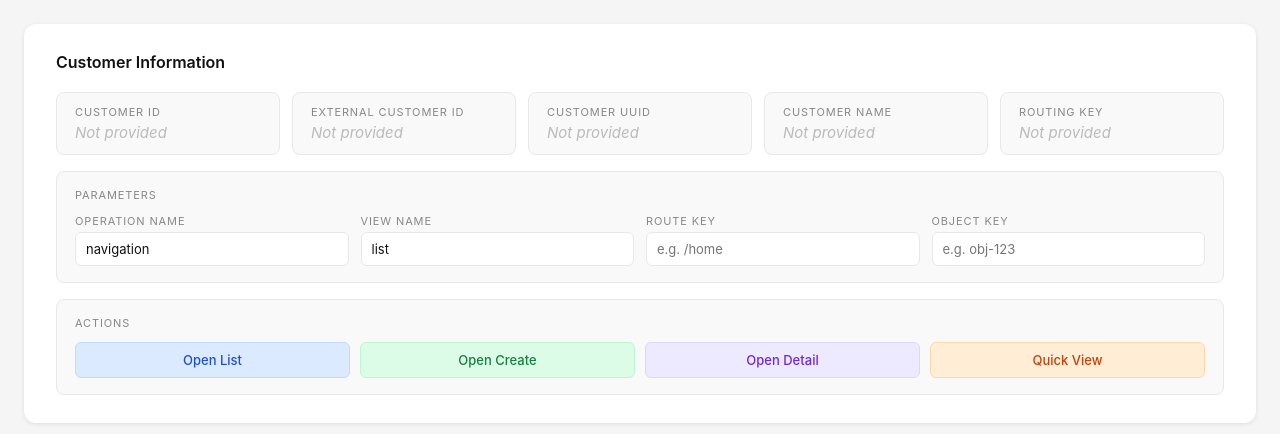
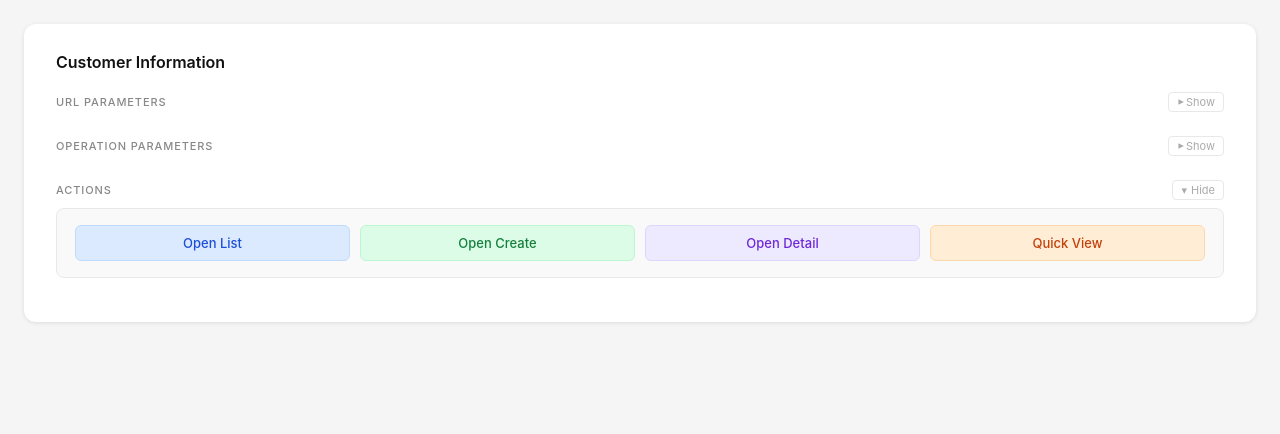
Before and after one commit to aryansiddhantcts/V2_01_Customer_Info_BPEM_UI_Events, a plain HTML site: page index.html in a window 1280 px wide. Both pictures are taken after a click on the button "Open List". Drawn offline with Linux system fonts and the light colour scheme.

Commit message:
UI Events

```diff
--- a/index.html
+++ b/index.html
@@ -1,16 +1,12 @@
+
 <!DOCTYPE html>
 <html lang="en">
-
 <head>
   <meta charset="UTF-8" />
   <meta name="viewport" content="width=device-width, initial-scale=1.0" />
   <title>Customer Info</title>
   <style>
-        * {
-            box-sizing: border-box;
-            margin: 0;
-            padding: 0;
-        }
+    * { box-sizing: border-box; margin: 0; padding: 0; }
 
     body {
       font-family: -apple-system, BlinkMacSystemFont, 'Segoe UI', sans-serif;
@@ -22,7 +18,7 @@
     .container {
       background: #fff;
       border-radius: 12px;
-            box-shadow: 0 1px 4px rgba(0, 0, 0, 0.1);
+      box-shadow: 0 1px 4px rgba(0,0,0,0.1);
       padding: 28px 32px;
       width: 100%;
     }
@@ -34,11 +30,72 @@
       margin-bottom: 20px;
     }
 
+    /* ── Section wrapper ── */
+    .section {
+      margin-bottom: 16px;
+    }
+
+    /* ── Section header with toggle ── */
+    .section-header {
+      display: flex;
+      align-items: center;
+      justify-content: space-between;
+      margin-bottom: 8px;
+      cursor: pointer;
+      user-select: none;
+    }
+
+    .section-title {
+      font-size: 11px;
+      color: #888;
+      text-transform: uppercase;
+      letter-spacing: 0.08em;
+      font-weight: 500;
+    }
+
+    .toggle-btn {
+      display: flex;
+      align-items: center;
+      gap: 4px;
+      font-size: 11px;
+      color: #aaa;
+      background: none;
+      border: 1px solid #e8e8e8;
+      border-radius: 4px;
+      padding: 2px 8px;
+      cursor: pointer;
+      font-family: inherit;
+      transition: color 0.15s, border-color 0.15s;
+    }
+
+    .toggle-btn:hover { color: #555; border-color: #ccc; }
+
+    .toggle-btn .arrow {
+      display: inline-block;
+      transition: transform 0.2s ease;
+      font-style: normal;
+    }
+
+    .section.collapsed .toggle-btn .arrow { transform: rotate(-90deg); }
+
+    /* ── Collapsible body ── */
+    .section-body {
+      overflow: hidden;
+      transition: max-height 0.25s ease, opacity 0.2s ease;
+      max-height: 400px;
+      opacity: 1;
+    }
+
+    .section.collapsed .section-body {
+      max-height: 0;
+      opacity: 0;
+    }
+
+    /* ── Info cards row ── */
     .row {
       display: flex;
       flex-wrap: wrap;
       gap: 12px;
-            margin-bottom: 16px;
     }
 
     .card {
@@ -70,17 +127,12 @@
       font-style: italic;
     }
 
-        /* Inputs card */
+    /* ── Inputs card ── */
     .inputs-card {
       background: #f9f9f9;
       border: 1px solid #e8e8e8;
       border-radius: 8px;
       padding: 16px 18px;
-            margin-bottom: 16px;
-        }
-
-        .inputs-card .label {
-            margin-bottom: 12px;
     }
 
     .inputs-row {
@@ -115,20 +167,14 @@
       font-family: inherit;
     }
 
-        .input-group input:focus {
-            border-color: #a5b4fc;
-        }
+    .input-group input:focus { border-color: #a5b4fc; }
 
-        /* Button card */
+    /* ── Button card ── */
     .btn-card {
       background: #f9f9f9;
       border: 1px solid #e8e8e8;
       border-radius: 8px;
       padding: 16px 18px;
-        }
-
-        .btn-card .label {
-            margin-bottom: 12px;
     }
 
     .btn-row {
@@ -149,50 +195,38 @@
       font-family: inherit;
     }
 
-        .btn:hover {
-            opacity: 0.8;
-        }
+    .btn:hover  { opacity: 0.8; }
+    .btn:active { transform: scale(0.97); }
 
-        .btn:active {
-            transform: scale(0.97);
-        }
-
-        .btn-list {
-            background: #dbeafe;
-            color: #1d4ed8;
-            border-color: #bfdbfe;
-        }
-
-        .btn-create {
-            background: #dcfce7;
-            color: #15803d;
-            border-color: #bbf7d0;
-        }
-
-        .btn-detail {
-            background: #ede9fe;
-            color: #6d28d9;
-            border-color: #ddd6fe;
-        }
-
-        .btn-quickview {
-            background: #ffedd5;
-            color: #c2410c;
-            border-color: #fed7aa;
-        }
+    .btn-list      { background: #dbeafe; color: #1d4ed8; border-color: #bfdbfe; }
+    .btn-create    { background: #dcfce7; color: #15803d; border-color: #bbf7d0; }
+    .btn-detail    { background: #ede9fe; color: #6d28d9; border-color: #ddd6fe; }
+    .btn-quickview { background: #ffedd5; color: #c2410c; border-color: #fed7aa; }
   </style>
 </head>
-
 <body>
   <div class="container">
     <h2>Customer Information</h2>
 
-        <!-- Customer info cards -->
+    <!-- URL Parameters section (hidden by default) -->
+    <div class="section collapsed" id="section-url">
+      <div class="section-header" onclick="toggleSection('section-url')">
+        <span class="section-title">URL Parameters</span>
+        <button class="toggle-btn"><i class="arrow">▾</i> <span class="toggle-label">Show</span></button>
+      </div>
+      <div class="section-body">
         <div class="row" id="row"></div>
+      </div>
+    </div>
 
-        <!-- Inputs card -->
+    <!-- Operation Name / Parameters section (hidden by default) -->
+    <div class="section collapsed" id="section-params">
+      <div class="section-header" onclick="toggleSection('section-params')">
+        <span class="section-title">Operation Parameters</span>
+        <button class="toggle-btn"><i class="arrow">▾</i> <span class="toggle-label">Show</span></button>
+      </div>
+      <div class="section-body">
         <div class="inputs-card">
-            <div class="label">Parameters</div>
           <div class="inputs-row">
             <div class="input-group">
               <label for="input_opname">Operation Name</label>
@@ -212,25 +246,44 @@
             </div>
           </div>
         </div>
+      </div>
+    </div>
 
-        <!-- Button card -->
+    <!-- Actions section (visible by default) -->
+    <div class="section" id="section-actions">
+      <div class="section-header" onclick="toggleSection('section-actions')">
+        <span class="section-title">Actions</span>
+        <button class="toggle-btn"><i class="arrow">▾</i> <span class="toggle-label">Hide</span></button>
+      </div>
+      <div class="section-body">
         <div class="btn-card">
-            <div class="label">Actions</div>
           <div class="btn-row">
-                <button class="btn btn-list" onclick="openList()">Open List</button>
-                <button class="btn btn-create" onclick="openCreate()">Open Create</button>
-                <button class="btn btn-detail" onclick="opendetail()">Open Detail</button>
+            <button class="btn btn-list"      onclick="openList()">Open List</button>
+            <button class="btn btn-create"    onclick="openCreate()">Open Create</button>
+            <button class="btn btn-detail"    onclick="opendetail()">Open Detail</button>
             <button class="btn btn-quickview" onclick="openquickview()">Quick View</button>
           </div>
         </div>
       </div>
+    </div>
+
+  </div>
 
   <script>
+    /* ── Toggle ── */
+    function toggleSection(id) {
+      const sec = document.getElementById(id);
+      const collapsed = sec.classList.toggle('collapsed');
+      const label = sec.querySelector('.toggle-label');
+      label.textContent = collapsed ? 'Show' : 'Hide';
+    }
+
+    /* ── URL param cards ── */
     const fields = [
-            { key: 'custid', label: 'Customer ID' },
-            { key: 'extcustid', label: 'External Customer ID' },
-            { key: 'cust_uuid', label: 'Customer UUID' },
-            { key: 'cust_name', label: 'Customer Name' },
+      { key: 'custid',      label: 'Customer ID' },
+      { key: 'extcustid',   label: 'External Customer ID' },
+      { key: 'cust_uuid',   label: 'Customer UUID' },
+      { key: 'cust_name',   label: 'Customer Name' },
       { key: 'routing_key', label: 'Routing Key' },
     ];
 
@@ -247,11 +300,12 @@
       card.className = 'card';
       card.innerHTML = `
         <div class="label">${label}</div>
-        <div class="value ${val ? '' : 'empty'}">${val ? val.replace(/</g, '&lt;') : 'Not provided'}</div>
+        <div class="value ${val ? '' : 'empty'}">${val ? val.replace(/</g,'&lt;') : 'Not provided'}</div>
       `;
       row.appendChild(card);
     });
 
+    /* ── Functions ── */
     function validate_input() {
       var route = document.getElementById("input_routekey").value;
       if (!route) throw new Error("Routing key is required.");
@@ -264,14 +318,7 @@
       document.getElementById("input_viewname").value = view;
       route = document.getElementById("input_routekey").value;
       try { validate_input(); } catch (error) { console.error(error.message); }
-            oList = {
-                operation: oper,
-                params: {
-                    routingKey: route,
-                    viewType: view
-                }
-            }
-            window.parent.postMessage(oList, "*");
+      window.parent.postMessage({ operation: oper, params: { routingKey: route, viewType: view } }, "*");
     }
 
     function openCreate() {
@@ -304,5 +351,4 @@
     }
   </script>
 </body>
-
 </html>
```
Lines whose indentation alone changed are shown as unchanged.
